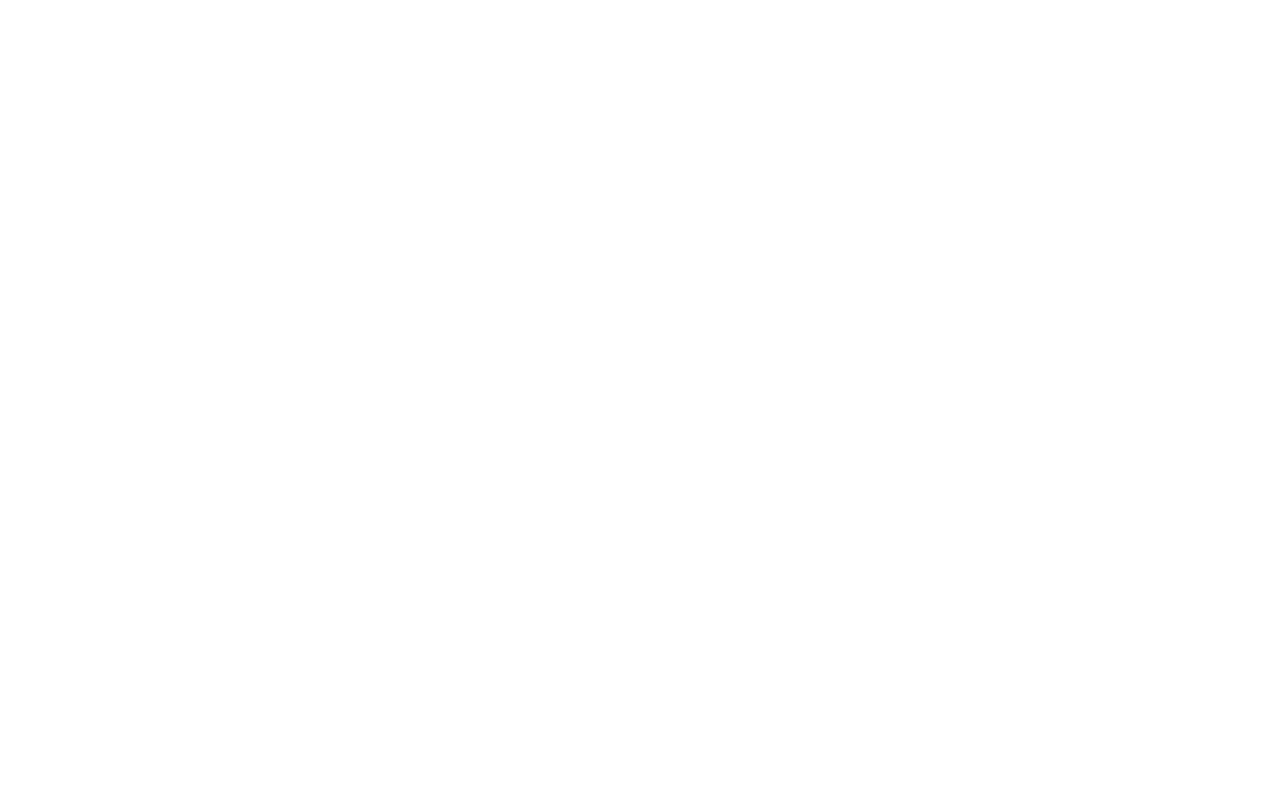
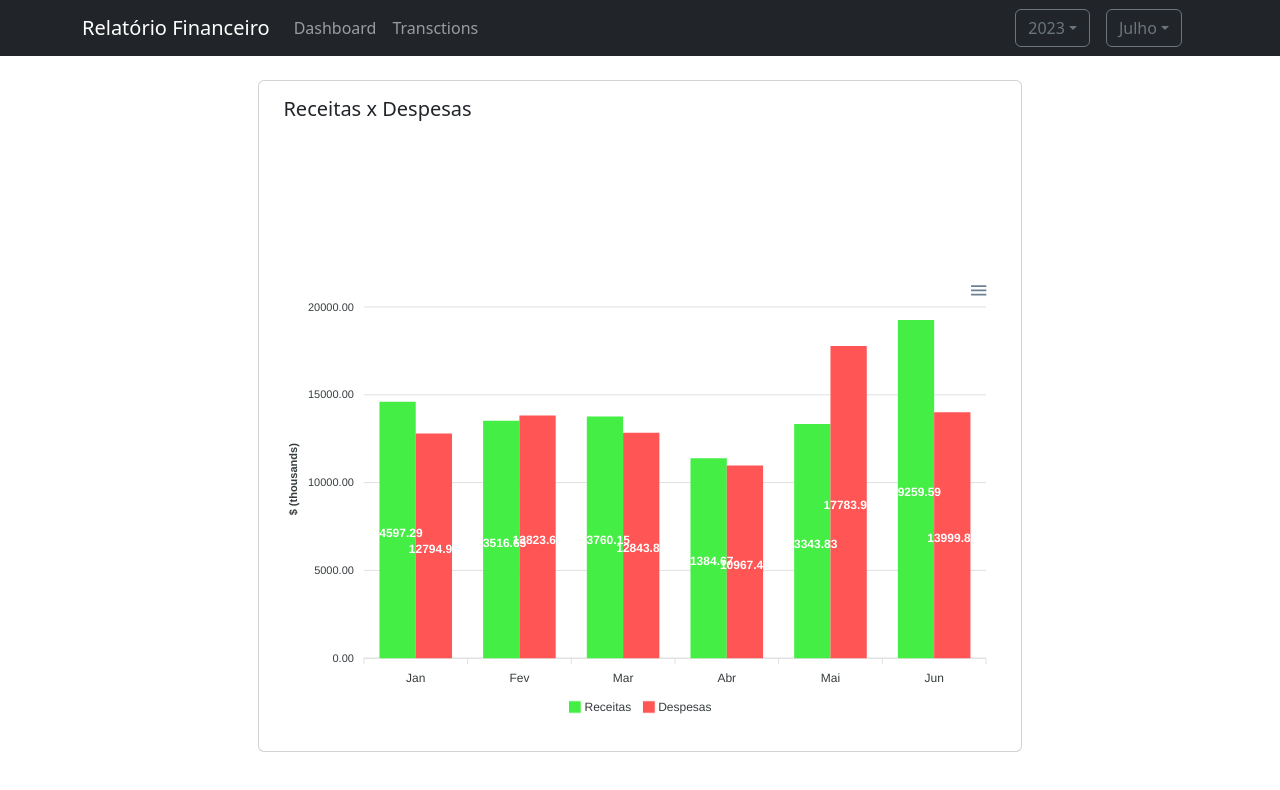
Before and after one commit to crown-studio/finance-report, a React (Vite) app: page /finance-report/dashboard in a window 1280 px wide. Before the commit this address had no page. Shown: the top 790 px of the page. Built offline with nearby package versions, Linux system fonts and the light colour scheme.

Commit message:
fix(config): change routes to include base

```diff
--- a/src/App.jsx
+++ b/src/App.jsx
@@ -12,8 +12,10 @@
     <div className="App">
       <Router>
         <Routes>
-          <Route path="/" element={<Dashboard />} />
-          <Route path="/transactions" element={<Transactions />} />
+          <Route path="finance-report/" element={<Dashboard />} />
+          <Route path="finance-report/dashboard" element={<Dashboard />} />
+          <Route path="finance-report/transactions" element={<Transactions />} />
+          <Route path="*" element={<Dashboard />} />
         </Routes>
       </Router>
     </div>
--- a/src/components/navBar/NavBar.jsx
+++ b/src/components/navBar/NavBar.jsx
@@ -35,12 +35,12 @@
           <Navbar.Collapse id="navbar-nav">
             <ul className="navbar-nav me-auto">
               <li className="nav-item">
-                <Link to="/" className="nav-link">
+                <Link to="/finance-report/dashboard" className="nav-link">
                   Dashboard
                 </Link>
               </li>
               <li className="nav-item">
-                <Link to="/transactions" className="nav-link">
+                <Link to="/finance-report/transactions" className="nav-link">
                   Transctions
                 </Link>
               </li>
```
